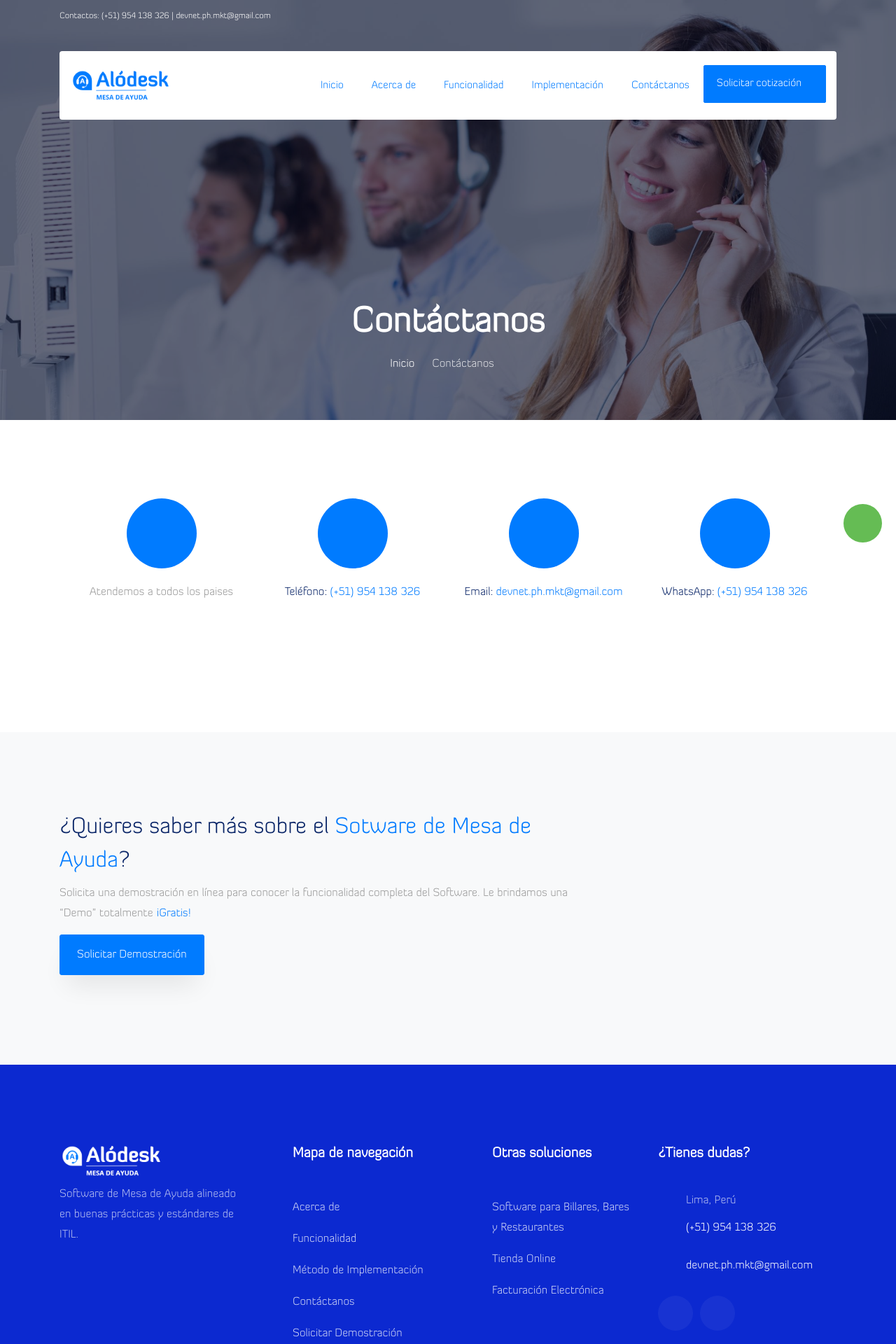
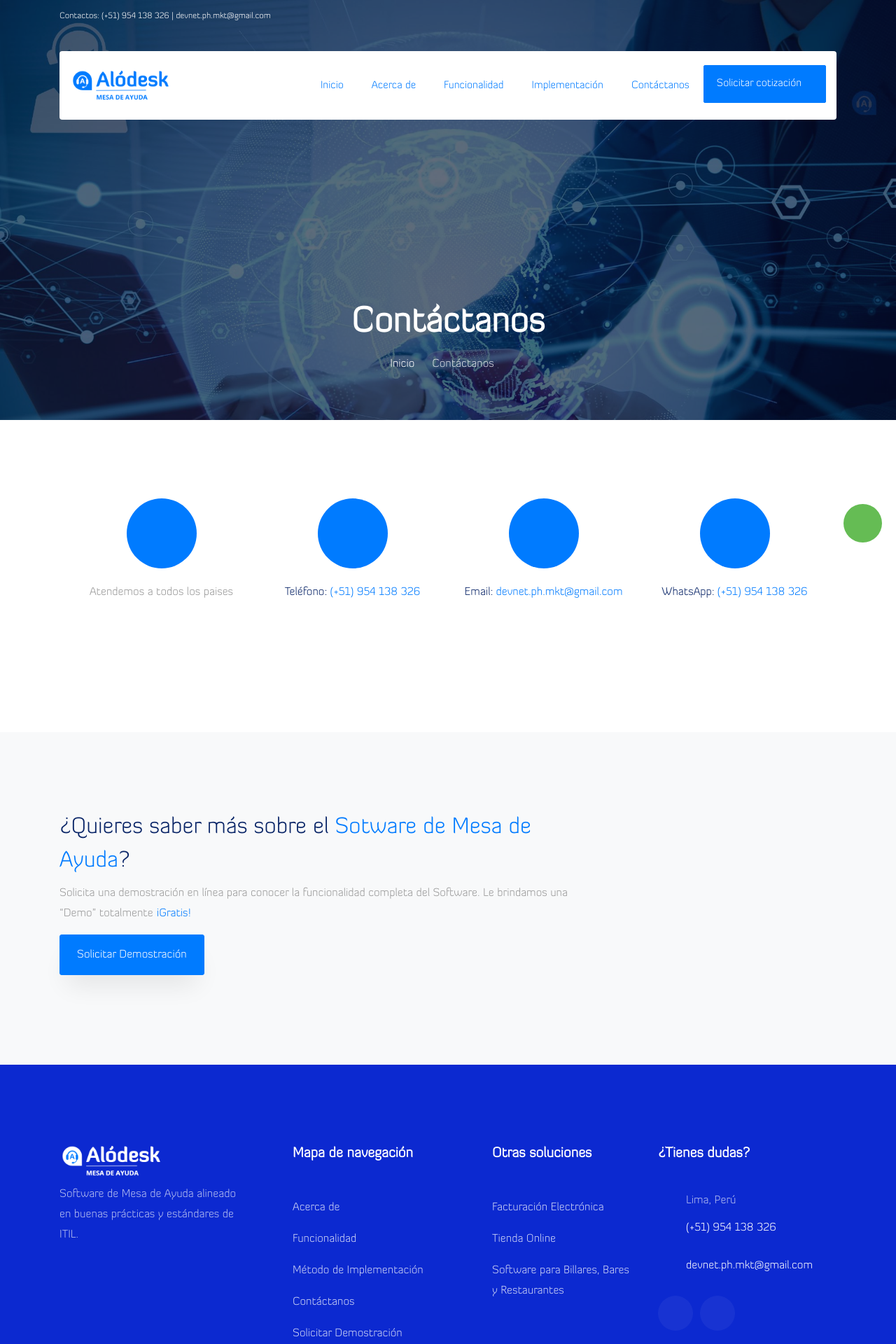
Before and after one commit to phuarcaya/AloDeskSite, an Angular app: page /contactanos in a window 1280 px wide. Shown: the top 1920 px of the page at 70% size. Built offline with nearby package versions, Linux system fonts and the light colour scheme; a web font is replaced by a local one.

Commit message:
change image in bg

```diff
--- a/src/app/modules/home/pages/about-page/about-page.component.html
+++ b/src/app/modules/home/pages/about-page/about-page.component.html
@@ -2,7 +2,7 @@
 <app-header></app-header>
 <!-- <app-home-banner></app-home-banner> -->
 
-<section class="hero-wrap hero-wrap-2" style="background-image: url('assets/images/banner-one.jpg');"
+<section class="hero-wrap hero-wrap-2" style="background-image: url('assets/images/banner-two.jpg');"
   data-stellar-background-ratio="0.5">
   <div class="overlay"></div>
   <div class="container">
--- a/src/app/modules/home/pages/contact-page/contact-page.component.html
+++ b/src/app/modules/home/pages/contact-page/contact-page.component.html
@@ -1,6 +1,6 @@
 <app-top></app-top>
 <app-header></app-header>
-<section class="hero-wrap hero-wrap-2" style="background-image: url('assets/images/banner-one.jpg');"
+<section class="hero-wrap hero-wrap-2" style="background-image: url('assets/images/banner-two.jpg');"
   data-stellar-background-ratio="0.5">
   <div class="overlay"></div>
   <div class="container">
--- a/src/app/modules/home/pages/function-page/function-page.component.html
+++ b/src/app/modules/home/pages/function-page/function-page.component.html
@@ -1,6 +1,6 @@
 <app-top></app-top>
 <app-header></app-header>
-<section class="hero-wrap hero-wrap-2" style="background-image: url('assets/images/banner-one.jpg');"
+<section class="hero-wrap hero-wrap-2" style="background-image: url('assets/images/banner-two.jpg');"
   data-stellar-background-ratio="0.5">
   <div class="overlay"></div>
   <div class="container">
--- a/src/app/modules/home/pages/implementation-page/implementation-page.component.html
+++ b/src/app/modules/home/pages/implementation-page/implementation-page.component.html
@@ -1,6 +1,6 @@
 <app-top></app-top>
 <app-header></app-header>
-<section class="hero-wrap hero-wrap-2" style="background-image: url('assets/images/banner-one.jpg');"
+<section class="hero-wrap hero-wrap-2" style="background-image: url('assets/images/banner-two.jpg');"
   data-stellar-background-ratio="0.5">
   <div class="overlay"></div>
   <div class="container">
--- a/src/app/shared/components/footer/footer.component.html
+++ b/src/app/shared/components/footer/footer.component.html
@@ -27,10 +27,10 @@
         <div class="ftco-footer-widget mb-4 ml-md-5">
           <h2 class="ftco-heading-2">Otras soluciones</h2>
           <ul class="list-unstyled">
+            <li><a href="{{urlElefac}}" class="py-2 d-block" target="_blank">Facturación Electrónica</a></li>
+            <li><a href="{{urlOlineShop}}" class="py-2 d-block" target="_blank">Tienda Online</a></li>
             <li><a href="{{urlBillarsoft}}" class="py-2 d-block" target="_blank">Software para Billares, Bares y
                 Restaurantes</a></li>
-            <li><a href="{{urlOlineShop}}" class="py-2 d-block" target="_blank">Tienda Online</a></li>
-            <li><a href="{{urlElefac}}" class="py-2 d-block" target="_blank">Facturación Electrónica</a></li>
           </ul>
         </div>
       </div>
```
Also changed, not shown: src/assets/images/banner-two.jpg (added).
